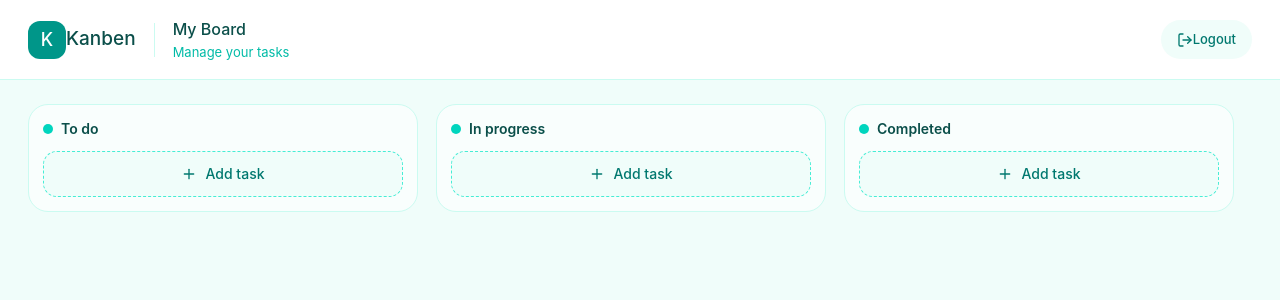
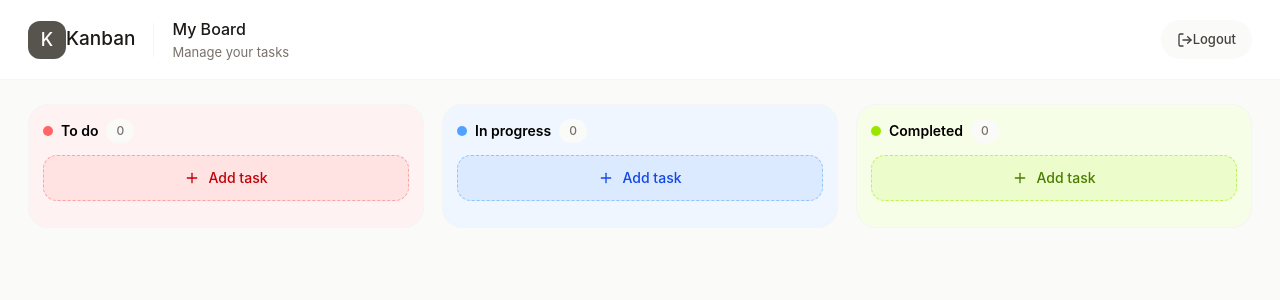
Before and after one commit to Manasvi795/kanban, a React (Vite) app: page /dashboard in a window 1280 px wide. Shown: the top 300 px of the page. Built offline with nearby package versions, Linux system fonts and the light colour scheme.

Commit message:
feat:Add Task

```diff
--- a/src/components/Board.jsx
+++ b/src/components/Board.jsx
@@ -1,46 +1,120 @@
 import { FiPlus } from "react-icons/fi";
+import { useEffect, useState } from "react";
+import Task from "./Task";
 
 function Board() {
   const columns = [
     {
       id: "todo",
       title: "To do",
+      color: "bg-red-50",
+      dot: "bg-red-400",
+      text: "text-red-700",
+      card: "bg-red-100",
+      button: "bg-red-100 text-red-700 border-red-300",
     },
     {
       id: "progress",
       title: "In progress",
+      color: "bg-blue-50",
+      dot: "bg-blue-400",
+      text: "text-blue-700",
+      card: "bg-blue-100",
+      button: "bg-blue-100 text-blue-700 border-blue-300",
     },
     {
       id: "completed",
       title: "Completed",
+      color: "bg-lime-50",
+      dot: "bg-lime-400",
+      text: "text-lime-700",
+      card: "bg-lime-100",
+      button: "bg-lime-100 text-lime-700 border-lime-300",
     },
   ];
 
+  const [tasks, setTasks] = useState([]);
+  const [selectedColumn, setSelectedColumn] = useState(null);
+
+  useEffect(() => {
+    const savedTasks = localStorage.getItem("kanben-tasks");
+    if (savedTasks) {
+      setTasks(JSON.parse(savedTasks));
+    }
+  }, []);
+
+  const handleAddTask = (task) => {
+    const updatedTasks = [...tasks, task];
+    setTasks(updatedTasks);
+    localStorage.setItem("kanben-tasks", JSON.stringify(updatedTasks));
+  };
+
   return (
-    <div className="h-full overflow-hidden bg-teal-50">
-      <div className="h-full overflow-x-auto overflow-y-hidden">
-        <div className="flex min-w-max gap-[18px] p-4 sm:p-6 lg:px-7 lg:pb-7 lg:pt-6">
-          {columns.map((column) => (
+    <div className="h-full overflow-hidden bg-stone-50">
+      <div className="h-full overflow-x-auto">
+        <div className="flex min-w-max gap-4.5 p-4 sm:p-6 lg:min-w-0 lg:px-7 lg:pb-7 lg:pt-6">
+          {columns.map((column) => {
+            const columnTasks = tasks.filter(
+              (task) => task.columnId === column.id,
+            );
+            return (
               <section
                 key={column.id}
-              className="w-[300px] shrink-0 rounded-[20px] border border-teal-100 bg-white/60 p-3.5 sm:w-[320px] lg:w-[calc((100vw-110px)/3)]"
+                className={`w-75 shrink-0 rounded-[20px] border border-stone-100 ${column.color} p-3.5 sm:w-[320px] lg:w-0 lg:flex-1 lg:shrink`}
               >
                 <div className="mb-3 flex items-center justify-between">
                   <div className="flex items-center gap-2">
-                  <span className="h-2.5 w-2.5 rounded-full bg-teal-400" />
-                  <h2 className="text-sm font-semibold text-teal-900">
+                    <span
+                      className={`h-2.5 w-2.5 rounded-full ${column.dot}`}
+                    />
+                    <h2 className={`text-sm font-semibold text-${column.text}`}>
                       {column.title}
                     </h2>
+                    <span className="rounded-full bg-stone-50 px-2.5 py-1 text-xs font-medium text-stone-500">
+                      {columnTasks.length}
+                    </span>
                   </div>
                 </div>
-              <button className="flex w-full items-center justify-center gap-2 rounded-[14px] border border-dashed border-teal-300 bg-teal-50 py-3 text-sm font-medium text-teal-700 cursor-pointer">
+                <button
+                  onClick={() => setSelectedColumn(column)}
+                  className={`flex w-full cursor-pointer items-center justify-center gap-2 rounded-[14px] border border-dashed py-3 text-sm font-medium ${column.button}`}
+                >
                   <FiPlus size={16} />
                   Add task
                 </button>
-            </section>
+                <div className="mt-3 space-y-3">
+                  {columnTasks.map((task, index) => (
+                    <div
+                      key={index}
+                      className={`min-w-0 overflow-hidden rounded-2xl p-4 shadow-sm ${column.card}`}
+                    >
+                      <span className="rounded-full bg-white/60 px-2.5 py-1 text-xs">
+                        {task.label}
+                      </span>
+                      <h3
+                        className={`mt-3 wrap-break-words text-sm font-semibold ${column.text}`}
+                      >
+                        {task.title}
+                      </h3>
+
+                      <p className="mt-1 wrap-break-words text-xs text-slate-600">
+                        {task.description}
+                      </p>
+                    </div>
                   ))}
                 </div>
+              </section>
+            );
+          })}
         </div>
+      </div>
+      {selectedColumn && (
+        <Task
+          column={selectedColumn}
+          onClose={() => setSelectedColumn(null)}
+          onAdd={handleAddTask}
+        />
+      )}
     </div>
   );
 }
--- a/src/components/Navbar.jsx
+++ b/src/components/Navbar.jsx
@@ -2,21 +2,21 @@ import { FiLogOut } from "react-icons/fi";
 
 function Navbar() {
   return (
-    <header className="flex h-20 w-full items-center justify-between border-b border-teal-100 bg-white px-4 sm:px-6 lg:px-7">
+    <header className="flex h-20 w-full items-center justify-between border-b border-stone-100 bg-white px-4 sm:px-6 lg:px-7">
       <div className="flex min-w-0 items-center gap-3 sm:gap-4.5">
         <div className="flex shrink-0 items-center">
-          <div className="flex h-9.5 w-9.5 shrink-0 items-center justify-center rounded-xl bg-teal-600 text-lg font-medium text-white">
+          <div className="flex h-9.5 w-9.5 shrink-0 items-center justify-center rounded-xl bg-stone-600 text-lg font-medium text-white">
             K
           </div>
-          <span className="text-[19px] font-medium text-teal-900">Kanben</span>
+          <span className="text-[19px] font-medium text-stone-900">Kanban</span>
         </div>
-        <div className="hidden h-8.5 w-px bg-teal-100 sm:block" />
+        <div className="hidden h-8.5 w-px bg-stone-100 sm:block" />
         <div className="min-w-0">
-          <h1 className="text-base font-medium text-teal-900">My Board</h1>
-          <p className="mt-0.5 text-[13px] text-teal-500">Manage your tasks</p>
+          <h1 className="text-base font-medium text-stone-900">My Board</h1>
+          <p className="mt-0.5 text-[13px] text-stone-500">Manage your tasks</p>
         </div>
       </div>
-      <button className="flex shrink-0 items-center rounded-full bg-teal-50 px-4 py-2.5 text-[13px] font-medium text-teal-700 cursor-pointer">
+      <button className="flex shrink-0 items-center rounded-full bg-stone-50 px-4 py-2.5 text-[13px] font-medium text-stone-700 cursor-pointer">
         <FiLogOut size={16} />
         Logout
       </button>
--- /dev/null
+++ b/src/components/Task.jsx
@@ -0,0 +1,102 @@
+import { useState } from "react";
+
+function Task({ column, onClose, onAdd }) {
+  const [title, setTitle] = useState("");
+  const [description, setDescription] = useState("");
+  const [label, setLabel] = useState("");
+
+  const handleSubmit = (e) => {
+    e.preventDefault();
+    if (!title.trim()) {
+      return;
+    }
+
+    const task = {
+      title: title.trim(),
+      description: description.trim(),
+      label: label.trim(),
+      columnId: column.id,
+    };
+    onAdd(task);
+    onClose();
+  };
+
+  return (
+    <div className="fixed inset-0 z-50 flex items-center justify-center bg-black/40 p-4">
+      <div className="w-full max-w-md rounded-2xl bg-white p-6 shadow-xl">
+        <div className="mb-5">
+          <h2 className="text-lg font-semibold text-stone-900">Add task</h2>
+
+          <p className="mt-1 text-sm text-stone-500">
+            Adding task to {column.title}
+          </p>
+        </div>
+
+        <form onSubmit={handleSubmit} className="space-y-4">
+          <div>
+            <label className="mb-1.5 block text-sm font-medium text-stone-900">
+              Title
+            </label>
+            <input
+              type="text"
+              value={title}
+              onChange={(e) => setTitle(e.target.value)}
+              placeholder="Enter task title"
+              maxLength={50}
+              required
+              className="w-full rounded-xl border border-stone-100 px-3 py-2.5 text-sm outline-none focus:border-stone-400"
+            />
+          </div>
+
+          <div>
+            <label className="mb-1.5 block text-sm font-medium text-stone-900">
+              Description
+            </label>
+            <textarea
+              value={description}
+              onChange={(e) => setDescription(e.target.value)}
+              placeholder="Enter task description"
+              rows="4"
+              required
+              className="w-full resize-none rounded-xl border border-stone-100 px-3 py-2.5 text-sm outline-none focus:border-stone-400"
+            />
+          </div>
+
+          <div>
+            <label className="mb-1.5 block text-sm font-medium text-stone-900">
+              Label
+            </label>
+            <input
+              type="text"
+              value={label}
+              maxLength={20}
+              onChange={(e) => setLabel(e.target.value)}
+              required
+              placeholder="e.g. Frontend"
+              className="w-full rounded-xl border border-stone-100 px-3 py-2.5 text-sm outline-none focus:border-stone-400"
+            />
+          </div>
+
+          <div className="flex justify-end gap-3 pt-2">
+            <button
+              type="button"
+              onClick={onClose}
+              className="rounded-xl px-4 py-2.5 text-sm font-medium text-slate-600 hover:bg-slate-100"
+            >
+              Cancel
+            </button>
+
+            <button
+              type="submit"
+              className="rounded-xl bg-stone-600 px-5 py-2.5 text-sm font-medium text-white hover:bg-stone-700"
+            >
+              Add task
+            </button>
+          </div>
+        </form>
+      </div>
+    </div>
+  );
+}
+
+export default Task;
```
Lines whose indentation alone changed are shown as unchanged.
